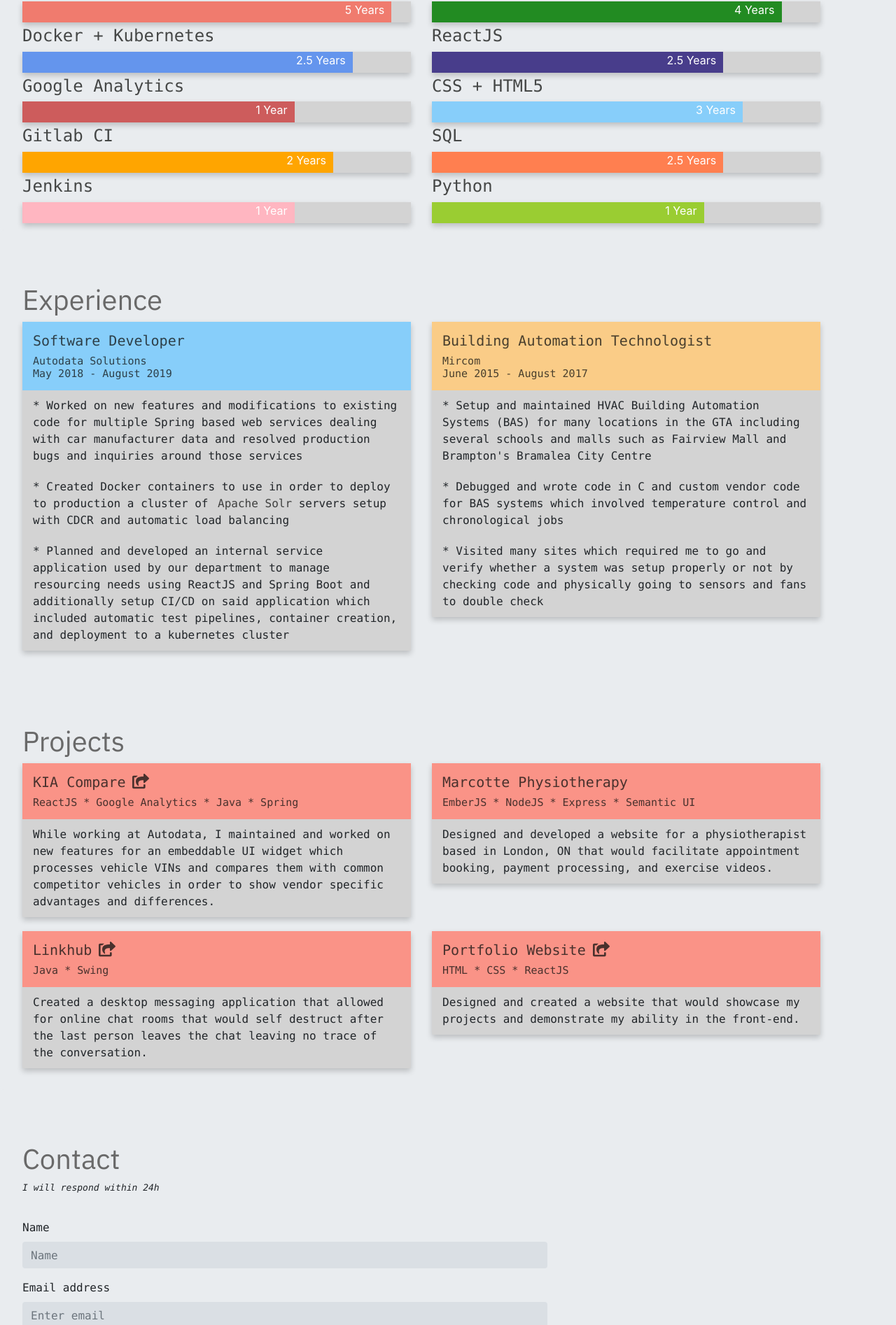
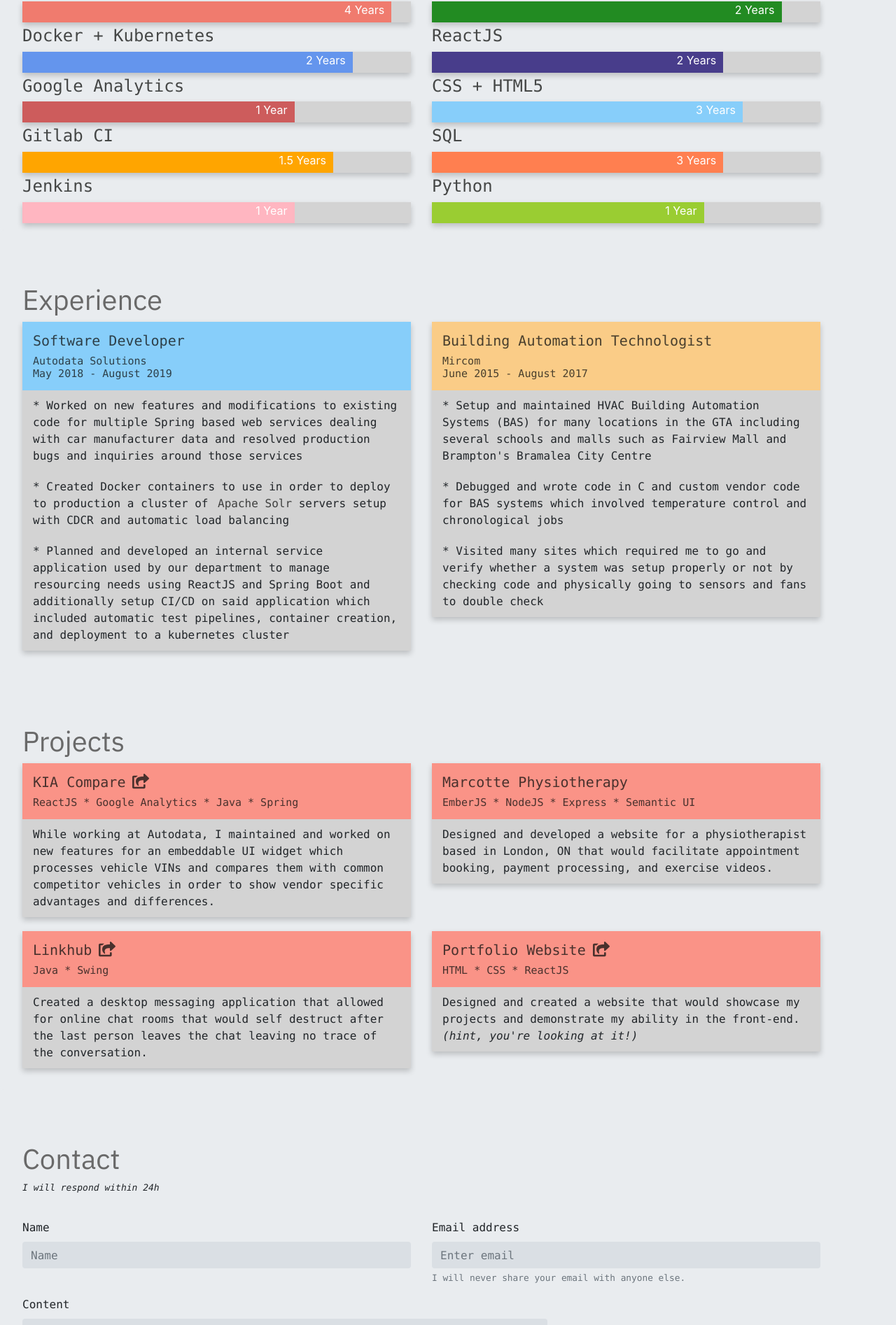
Before and after one commit to stevenzelinli/portfolio, a React (Create React App) app: page / in a window 1280 px wide. Shown: the part 812-2706 px from the top of the page at 70% size. Built offline with nearby package versions, Linux system fonts and the light colour scheme.

Commit message:
- fixed some device sizing issues - moved skills to its own components - added content input

```diff
--- a/public/index.html
+++ b/public/index.html
@@ -3,7 +3,7 @@
   <head>
     <meta charset="utf-8" />
     <link rel="shortcut icon" href="%PUBLIC_URL%/favicon.ico" />
-    <meta name="viewport" content="initial-scale=0.86, maximum-scale=3.0, minimum-scale=0.86" />
+    <meta name="viewport" content="width=device-width, initial-scale=0.86, maximum-scale=1.0" />
     <meta name="theme-color" content="#000000" />
     <link rel="manifest" href="%PUBLIC_URL%/manifest.json" />
     <title>React App</title>
--- a/src/components/footer/Footer.jsx
+++ b/src/components/footer/Footer.jsx
@@ -4,6 +4,7 @@ import '../../styles/_footer.scss';
 const Footer = () => (
     <div className="footer">
         <div>
+            <a href="mailto:steven.zelin.li@gmail.com"><p>steven.zelin.li@gmail.com</p></a>
             <a href="https://github.com/stevenzelinli/portfolio"><p>Designed and Built by © Steven Li 2019</p></a>
         </div>
     </div>
--- a/src/components/home/HomePage.jsx
+++ b/src/components/home/HomePage.jsx
@@ -3,7 +3,61 @@ import React from 'react';
 import { Button, Col, Container, Form, Jumbotron, Row, } from 'react-bootstrap';
 import { FontAwesomeIcon } from '@fortawesome/react-fontawesome';
 import { faShareSquare } from '@fortawesome/free-solid-svg-icons';
+import Skills  from './Skills';
 import '../../styles/_home.scss';
+
+const skillsData = [
+    {
+        name: "Java",
+        description: "4 Years",
+        styleName: "java",
+    },
+    {
+        name: "Spring Framework",
+        description: "2 Years",
+        styleName: "spring",
+    },
+    {
+        name: "Docker + Kubernetes",
+        description: "2 Years",
+        styleName: "docker",
+    },
+    {
+        name: "ReactJS",
+        description: "2 Years",
+        styleName: "react",
+    },
+    {
+        name: "Google Analytics",
+        description: "1 Year",
+        styleName: "google",
+    },
+    {
+        name: "CSS + HTML5",
+        description: "3 Years",
+        styleName: "css",
+    },
+    {
+        name: "Gitlab CI",
+        description: "1.5 Years",
+        styleName: "gci",
+    },
+    {
+        name: "SQL",
+        description: "3 Years",
+        styleName: "sql",
+    },
+    {
+        name: "Jenkins",
+        description: "1 Year",
+        styleName: "jenkins",
+    },
+    {
+        name: "Python",
+        description: "1 Year",
+        styleName: "python",
+    },
+];
 
 const HomePage = () => (
     <div className="home-content">
@@ -39,70 +93,7 @@ const HomePage = () => (
         </Jumbotron>
         <Jumbotron className="anchors" id="skills">
             <h1>Skills</h1>
-            <Container>
-                <Row>
-                    <Col xs={12} md={6}>
-                        <h4>Java</h4>
-                        <div className="skill-container">
-                            <div className="skills java">5 Years</div>
-                        </div>
-                    </Col>
-                    <Col xs={12} md={6}>
-                        <h4>Spring Framework</h4>
-                        <div className="skill-container">
-                            <div className="skills spring">4 Years</div>
-                        </div>
-                    </Col>
-                    <Col xs={12} md={6}>
-                        <h4>Docker + Kubernetes</h4>
-                        <div className="skill-container">
-                            <div className="skills docker">2.5 Years</div>
-                        </div>
-                    </Col>
-                    <Col xs={12} md={6}>
-                        <h4>ReactJS</h4>
-                        <div className="skill-container">
-                            <div className="skills react">2.5 Years</div>
-                        </div>
-                    </Col>
-                    <Col xs={12} md={6}>
-                        <h4>Google Analytics</h4>
-                        <div className="skill-container">
-                            <div className="skills google">1 Year</div>
-                        </div>
-                    </Col>
-                    <Col xs={12} md={6}>
-                        <h4>CSS + HTML5</h4>
-                        <div className="skill-container">
-                            <div className="skills css">3 Years</div>
-                        </div>
-                    </Col>
-                    <Col xs={12} md={6}>
-                        <h4>Gitlab CI</h4>
-                        <div className="skill-container">
-                            <div className="skills gci">2 Years</div>
-                        </div>
-                    </Col>
-                    <Col xs={12} md={6}>
-                        <h4>SQL</h4>
-                        <div className="skill-container">
-                            <div className="skills sql">2.5 Years</div>
-                        </div>
-                    </Col>
-                    <Col xs={12} md={6}>
-                        <h4>Jenkins</h4>
-                        <div className="skill-container">
-                            <div className="skills jenkins">1 Year</div>
-                        </div>
-                    </Col>
-                    <Col xs={12} md={6}>
-                        <h4>Python</h4>
-                        <div className="skill-container">
-                            <div className="skills python">1 Year</div>
-                        </div>
-                    </Col>
-                </Row>
-            </Container>
+            <Skills skills={skillsData} />
         </Jumbotron>
         <Jumbotron className="anchors cards" id="experience">
             <h1>Experience</h1>
@@ -220,6 +211,7 @@ const HomePage = () => (
                             </div>
                             <p>
                                 Designed and created a website that would showcase my projects and demonstrate my ability in the front-end.
+                                <i>(hint, you're looking at it!)</i>
                             </p>
                         </div>
                     </Col>
@@ -232,19 +224,25 @@ const HomePage = () => (
             <Form action="https://formspree.io/steven.zelin.li@gmail.com" method="POST">
                 <Container>
                     <Row>
-                        <Col xs={12} md={8}>
-                            <Form.Group controlId="formBasicName">
+                        <Col xs={12} md={6}>
+                            <Form.Group controlId="formName">
                                 <Form.Label>Name</Form.Label>
                                 <Form.Control type="text" placeholder="Name" name="name" />
                             </Form.Group>
                         </Col>
-                        <Col xs={12} md={8}>
-                            <Form.Group controlId="formBasicEmail">
+                        <Col xs={12} md={6}>
+                            <Form.Group controlId="formEmail">
                                 <Form.Label>Email address</Form.Label>
-                                <Form.Control type="email" placeholder="Enter email" name="_replyto" />
+                                <Form.Control type="email" placeholder="Enter email" name="email" />
                                 <Form.Text className="text-muted">
                                     I will never share your email with anyone else.
                                 </Form.Text>
+                            </Form.Group>
+                        </Col>
+                        <Col xs={12} md={12} lg={8}>
+                            <Form.Group controlId="formContent">
+                                <Form.Label>Content</Form.Label>
+                                <Form.Control type="text" placeholder="What can I do for you?" name="content" />
                             </Form.Group>
                         </Col>
                     </Row>
--- /dev/null
+++ b/src/components/home/Skills.jsx
@@ -0,0 +1,31 @@
+import 'bootstrap/dist/css/bootstrap.css';
+import React from 'react';
+import PropTypes from 'prop-types';
+import { Col , Container, Row} from "react-bootstrap";
+
+const Skills = ({ skills }) => (
+    <Container>
+        <Row>
+        {skills.map(({ name, description, styleName }) =>
+            <Col xs={12} md={6} key={name}>
+                <h4>{ name }</h4>
+                <div className="skill-container">
+                    <div className={ "skills " + styleName }>{ description }</div>
+                </div>
+            </Col>
+        )}
+        </Row>
+    </Container>
+);
+
+Skills.propTypes = {
+    skills: PropTypes.arrayOf(
+        PropTypes.shape({
+            name: PropTypes.string,
+            description: PropTypes.string,
+            styleName: PropTypes.string,
+        }),
+    ).isRequired,
+};
+
+export default Skills;
--- a/src/index.scss
+++ b/src/index.scss
@@ -1,7 +1,6 @@
 @import "styles/variables";
 
 body {
-  height: 100%;
   margin: 0;
   font-family: -apple-system, BlinkMacSystemFont, "Segoe UI", "Roboto", "Oxygen",
   "Ubuntu", "Cantarell", "Fira Sans", "Droid Sans", "Helvetica Neue",
@@ -12,10 +11,13 @@ body {
   display: -webkit-box;
   display: -ms-flexbox;
   display: flex;
+  min-width: 50px;
+  position: relative;
 }
 
 html {
   scroll-behavior: smooth;
+  overflow-x: hidden;
 }
 
 h1 {
--- a/src/styles/_menu.scss
+++ b/src/styles/_menu.scss
@@ -7,7 +7,9 @@ $dropDown       : false;
   -webkit-box-shadow: 0 4px 8px 0 rgba(0, 0, 0, 0.2);
   box-shadow: 0 4px 8px 0 rgba(0, 0, 0, 0.2);
   border: none;
+  width: 100%;
   margin: 0;
+  top: 0;
   -webkit-transition: all 4s;
   background-color: $bgDefault;
   .navbar-brand {
```
